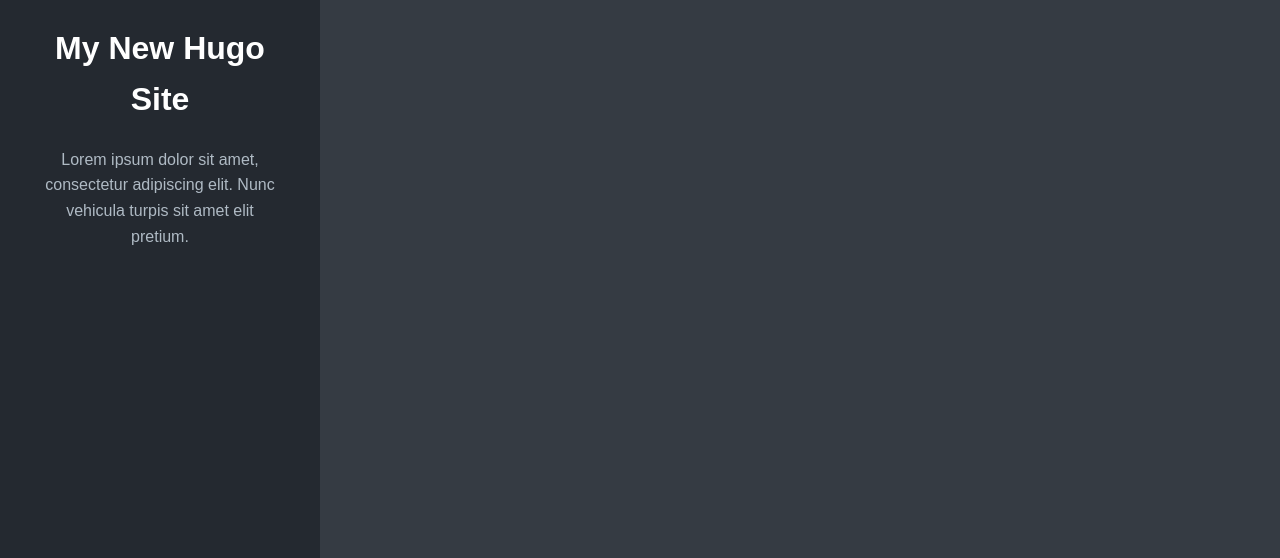
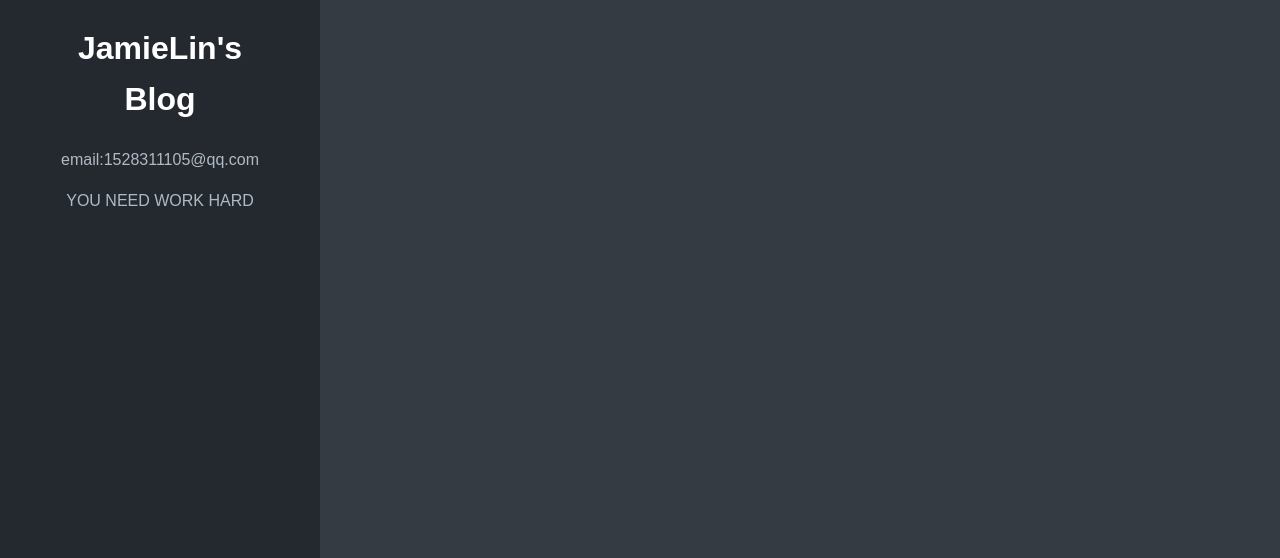
Before and after one commit to JamieLin927/jamielin927.github.io, a plain HTML site: page index.html in a window 1280 px wide. Shown: the part 242-800 px from the top of the page. Drawn offline with Linux system fonts and the light colour scheme.

Commit message:
Update index.html

```diff
--- a/index.html
+++ b/index.html
@@ -25,8 +25,10 @@
   <body>
     <header class="app-header">
       <a href="https://jamielin927.github.io/"><img class="app-header-avatar" src="/avatar.jpg" alt="John Doe" /></a>
-      <h1>My New Hugo Site</h1>
-      <p>Lorem ipsum dolor sit amet, consectetur adipiscing elit. Nunc vehicula turpis sit amet elit pretium.</p>
+      <h1>JamieLin's Blog</h1>
+      <p>email:1528311105@qq.com</p>
+      <p>YOU NEED WORK HARD</p>
+
       <div class="app-header-social">
 
       </div>
```
